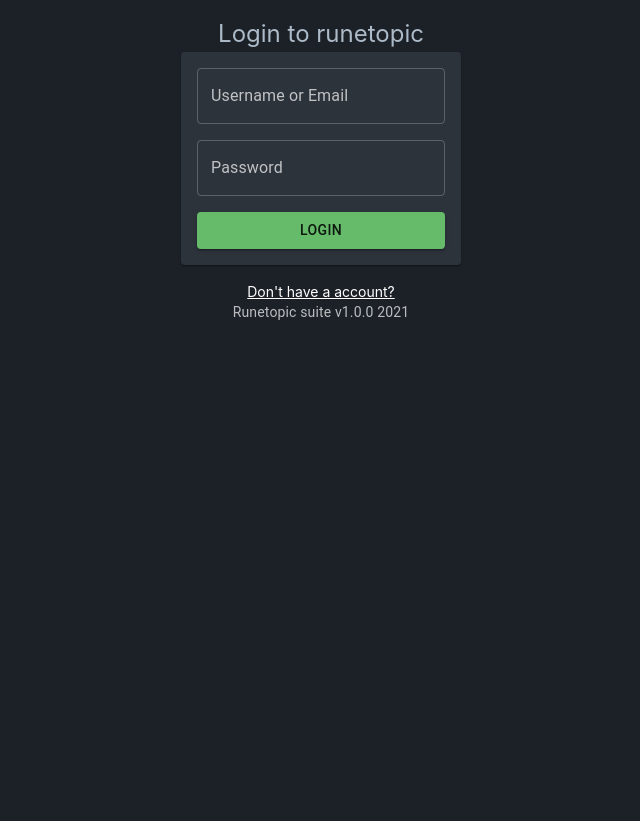
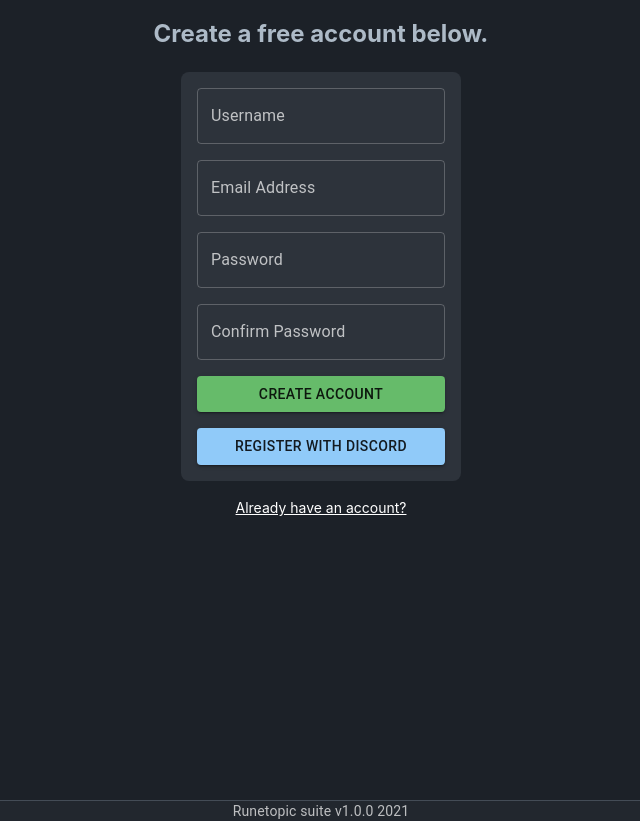
Before and after one commit to runetopic/website, a React (Create React App) app: page /register in a window 1280 px wide. Before the commit this address led to /login. Shown: the whole page, without its empty margins (319-959 px from the left). Before the commit the page ends 800 px from the top, so only its background shows below. Built offline with nearby package versions, Linux system fonts and the light colour scheme.

Commit message:
Hooking up login service

```diff
--- a/package.json
+++ b/package.json
@@ -7,6 +7,7 @@
     "@emotion/styled": "^11.6.0",
     "@mui/material": "^5.2.4",
     "@mui/styles": "^5.2.3",
+    "@reduxjs/toolkit": "^1.7.1",
     "@testing-library/jest-dom": "^5.11.4",
     "@testing-library/react": "^11.1.0",
     "@testing-library/user-event": "^12.1.10",
@@ -14,8 +15,11 @@
     "@types/node": "^12.0.0",
     "@types/react": "^17.0.37",
     "@types/react-dom": "^17.0.11",
+    "prop-types": "^15.7.2",
     "react": "^17.0.2",
     "react-dom": "^17.0.2",
+    "react-proptypes": "^1.0.0",
+    "react-redux": "^7.2.6",
     "react-router": "^5.2.1",
     "react-router-dom": "^5.3.0",
     "react-scripts": "^5.0.0",
--- a/src/components/Application/index.tsx
+++ b/src/components/Application/index.tsx
@@ -29,14 +29,14 @@ export default () => {
 
     const unAuthenticatedRoutes = (
         <Switch>
-            <Route exact path="/login" component={ Login } />
+            <Route exact path="/login" render={ () => <Login setAuthenticated={ setAuthenticated } /> } />
             <Route exact path="/register" component={ Register } />
         </Switch>
     );
 
     if (isAuthenticated) {
         history.push('/');
-    } else {
+    } else if (window.location.pathname.indexOf('register') === -1) {
         history.push('/login');
     }
 
--- a/src/components/Login/index.tsx
+++ b/src/components/Login/index.tsx
@@ -1,23 +1,47 @@
+import { SyntheticEvent, useState } from 'react';
+import PropTypes from 'prop-types';
 import { Link } from 'react-router-dom';
 import {
-    Box, Button, Paper, TextField,
+    Box, Button, TextField,
 } from '@mui/material';
+import { useHistory } from 'react-router';
+import authService from '../../service/AuthService';
 
-const Login = () => {
+const Login = ({ setAuthenticated }: any) => {
+    const history = useHistory();
+
+    const [username, setUsername] = useState('');
+    const [password, setPassword] = useState('');
+
+    const handleSubmit = (e: SyntheticEvent) => {
+        e.preventDefault();
+
+        authService.login({ username, password }).then((result) => {
+            if (result && result.token) {
+                window.localStorage.setItem('accessToken', result.token);
+                setAuthenticated(true);
+                history.push('/');
+            }
+        });
+    };
+
     return (
         <Box
             display="flex"
             flexDirection="column"
             alignItems="center"
+            minHeight="100vh"
         >
             <Box
                 marginTop={ 2 }
+                marginBottom={ 2 }
                 fontSize={ 24 }
             >
                 Login to runetopic
             </Box>
             <Box
-                component={ Paper }
+                component="form"
+                onSubmit={ handleSubmit }
                 sx={ {
                     display: 'flex',
                     flexDirection: 'column',
@@ -29,17 +53,21 @@ const Login = () => {
             >
                 <TextField
                     id="username"
-                    label="Username or Email"
+                    label="Email or Username"
                     type="username"
+                    onChange={ (e) => setUsername(e.target.value) }
+                    value={ username }
                     sx={ { marginBottom: 2 } }
                 />
                 <TextField
                     id="password"
                     label="Password"
                     type="password"
+                    onChange={ (e) => setPassword(e.target.value) }
+                    value={ password }
                     sx={ { marginBottom: 2 } }
                 />
-                <Button fullWidth color="success" variant="contained">
+                <Button fullWidth type="submit" color="success" variant="contained">
                     Login
                 </Button>
             </Box>
@@ -50,4 +78,8 @@ const Login = () => {
     );
 };
 
+Login.propTypes = {
+    setAuthenticated: PropTypes.func.isRequired,
+};
+
 export default Login;
--- a/src/components/Register/index.tsx
+++ b/src/components/Register/index.tsx
@@ -1,13 +1,34 @@
+import { SyntheticEvent, useState } from 'react';
+import { useHistory } from 'react-router';
 import {
     Box, Button, TextField,
 } from '@mui/material';
-
 import { Link } from 'react-router-dom';
+import authService from '../../service/AuthService';
 
 const Register = () => {
-    const handleSubmit = (event: any) => {
+    const history = useHistory();
+    const [username, setUsername] = useState('');
+    const [email, setEmail] = useState('');
+    const [password, setPassword] = useState('');
+    const [confirmPassword, setConfirmPassword] = useState('');
+
+    const handleSubmit = async (event: SyntheticEvent) => {
         event.preventDefault();
-        console.log(event.target["username"].value)// eslint-disable-line
+        await authService.registerUser({
+            username,
+            email,
+            password,
+            dateOfBirth: '',
+            // eslint-disable-next-line no-console
+        }).then((response) => {
+            if (response.status === 201) {
+                history.push('/login');
+                alert('Success!');
+            } else {
+                alert('Something went wrong!');
+            }
+        });
     };
 
     return (
@@ -15,6 +36,7 @@ const Register = () => {
             display="flex"
             flexDirection="column"
             alignItems="center"
+            minHeight="100vh"
         >
             <Box
                 marginTop={ 2 }
@@ -42,17 +64,23 @@ const Register = () => {
                     id="username"
                     label="Username"
                     type="text"
+                    onChange={ (e) => setUsername(e.target.value) }
+                    value={ username }
                     sx={ { marginBottom: 2 } }
                 />
                 <TextField
                     id="email"
                     label="Email Address"
+                    onChange={ (e) => setEmail(e.target.value) }
+                    value={ email }
                     type="email"
                     sx={ { marginBottom: 2 } }
                 />
                 <TextField
                     id="password"
                     label="Password"
+                    onChange={ (e) => setPassword(e.target.value) }
+                    value={ password }
                     type="password"
                     sx={ { marginBottom: 2 } }
                 />
@@ -62,6 +90,8 @@ const Register = () => {
                     autoComplete="off"
                     type="password"
                     sx={ { marginBottom: 2 } }
+                    onChange={ (e) => setConfirmPassword(e.target.value) }
+                    value={ confirmPassword }
                 />
                 <Button sx={ { marginBottom: 2 } } type="submit" fullWidth color="success" variant="contained">
                     Create Account
--- a/src/components/Shared/UI/Copyright.tsx
+++ b/src/components/Shared/UI/Copyright.tsx
@@ -1,7 +1,17 @@
 import { Typography } from '@mui/material';
 
 const Copyright = (props: any) => (
-    <Typography variant="body2" color="text.secondary" align="center" { ...props }>
+    <Typography
+        variant="body2"
+        color="text.secondary"
+        align="center"
+        sx={ {
+            align: 'center',
+            borderTop: '1px solid #444c56',
+            background: '#22272e',
+        } }
+        { ...props }
+    >
         Runetopic suite v1.0.0
         { ' ' }
         { new Date().getFullYear() }
--- a/src/components/Shared/UI/PageContent.tsx
+++ b/src/components/Shared/UI/PageContent.tsx
@@ -3,6 +3,7 @@ import theme from '../../../theme';
 
 const PageContent = styled('div')({
     padding: theme.spacing(2),
+    minHeight: '100vh',
 }, (props: any) => ({ width: props.width }));
 
 export default PageContent;
--- a/src/components/Topic/CreateTopic.tsx
+++ b/src/components/Topic/CreateTopic.tsx
@@ -1,31 +1,23 @@
-import makeStyles from '@mui/styles/makeStyles';
-
-const homePageStyles = makeStyles((theme) => ({
-    root: {
-        display: 'flex',
-        justifyContent: 'center',
-    },
-    divider: {
-        borderBottom: '1px solid #444c56',
-        marginTop: theme.spacing(2),
-        marginBottom: theme.spacing(2),
-    },
-    heading: {},
-}));
+import { Box } from '@mui/material';
+import { Divider } from '../Shared';
 
 const CreateTopic = () => {
-    const styles = homePageStyles();
-
     return (
-        <div className={ styles.root }>
-            <div className={ styles.heading }>
+        <Box
+            sx={ {
+                display: 'flex',
+                justifyContent: 'center',
+                minHeight: '100vh',
+            } }
+        >
+            <Box>
                 <h1>Create new topic</h1>
                 <p>
                     A topic should contain useful information that others can easily read and digest.
                 </p>
-                <div className={ styles.divider } />
-            </div>
-        </div>
+                <Divider />
+            </Box>
+        </Box>
     );
 };
 
--- /dev/null
+++ b/src/service/ApiService.ts
@@ -0,0 +1,79 @@
+class ApiService {
+    readonly apiGateway: string;
+
+    constructor(apiGateway: string) {
+        this.apiGateway = apiGateway;
+    }
+
+    private async fetchJson(
+        ourEndpoint = '',
+        ourMethod = '',
+        ourHeaders = {},
+        ourPayload = '',
+    ): Promise<Record<string, any>> {
+        const fetchInit = ourMethod === 'GET' || ourMethod === 'DELETE'
+            ? {
+                method: ourMethod,
+                headers: ourHeaders,
+            }
+            : {
+                method: ourMethod,
+                body: ourPayload,
+                headers: ourHeaders,
+            };
+
+        return fetch(`${this.apiGateway}${ourEndpoint}`, fetchInit);
+    }
+
+    private static mapHeaders(headerOptions = {}): Record<string, any> {
+        const token = window.localStorage.getItem('accessToken');
+        const headers = new Headers();
+        headers.append('Content-Type', 'application/json');
+
+        if (token) {
+            headers.append('Authorization', `Bearer: ${token}`);
+        }
+
+        if (Object.keys(headerOptions).length > 0) {
+            const headerOptionsArray = Object.entries(headerOptions);
+            headerOptionsArray.forEach((key, value) => headers.append(`${key}`, `${value}`));
+        }
+        return headers;
+    }
+
+    async getRequest(
+        path: string,
+        headerOptions = {},
+    ): Promise<Record<string, any>> {
+        const ourHeaders = ApiService.mapHeaders(headerOptions);
+        return this.fetchJson(path, 'GET', ourHeaders);
+    }
+
+    async postRequest(
+        path: string,
+        body: string,
+        headerOptions = {},
+    ): Promise<Record<string, any>> {
+        const ourHeaders = ApiService.mapHeaders(headerOptions);
+        return this.fetchJson(path, 'POST', ourHeaders, body);
+    }
+
+    protected async putRequest(
+        path: string,
+        body: string,
+        headerOptions = {},
+    ): Promise<Record<string, any>> {
+        const ourHeaders = ApiService.mapHeaders(headerOptions);
+        return this.fetchJson(path, 'PUT', ourHeaders, body);
+    }
+
+    protected async deleteRequest(
+        path: string,
+        headerOptions = {},
+    ): Promise<Record<string, any>> {
+        const ourHeaders = ApiService.mapHeaders(headerOptions);
+        return this.fetchJson(path, 'DELETE', ourHeaders);
+    }
+}
+
+export default ApiService;
--- /dev/null
+++ b/src/service/AuthService.ts
@@ -0,0 +1,32 @@
+import ApiService from './ApiService';
+
+const authService = new ApiService('http://localhost:8081/api');
+
+interface LoginData {
+    username: string;
+    password: string;
+}
+
+interface RegisterData {
+    username: string;
+    email: string;
+    password: string;
+    dateOfBirth: string;
+}
+
+const login = (data: LoginData) => authService.postRequest('/login', JSON.stringify({
+    username: data.username,
+    password: data.password,
+})).then((response) => response.json());
+
+const registerUser = (data: RegisterData) => authService.postRequest('/register', JSON.stringify({
+    username: data.username,
+    password: data.password,
+    email: data.email,
+    dateOfBirth: data.dateOfBirth,
+})).then((response) => response);
+
+export default {
+    login,
+    registerUser,
+};
--- a/src/theme/index.ts
+++ b/src/theme/index.ts
@@ -1,15 +1,7 @@
-import { createTheme, Theme } from '@mui/material';
+import { createTheme } from '@mui/material';
 
-declare module '@mui/styles/defaultTheme' {
-    // eslint-disable-next-line @typescript-eslint/no-empty-interface
-    interface DefaultTheme extends Theme {
-    }
-}
-
-const theme = createTheme({
+export default createTheme({
     palette: {
         mode: 'dark',
     },
 });
-
-export default theme;
--- a/tsconfig.json
+++ b/tsconfig.json
@@ -21,6 +21,6 @@
     "jsx": "react-jsx"
   },
   "include": [
-    "./src"
+    "src"
   ]
 }
```
Also changed, not shown: 1 other file (tests, documents, lock files or other folders).
